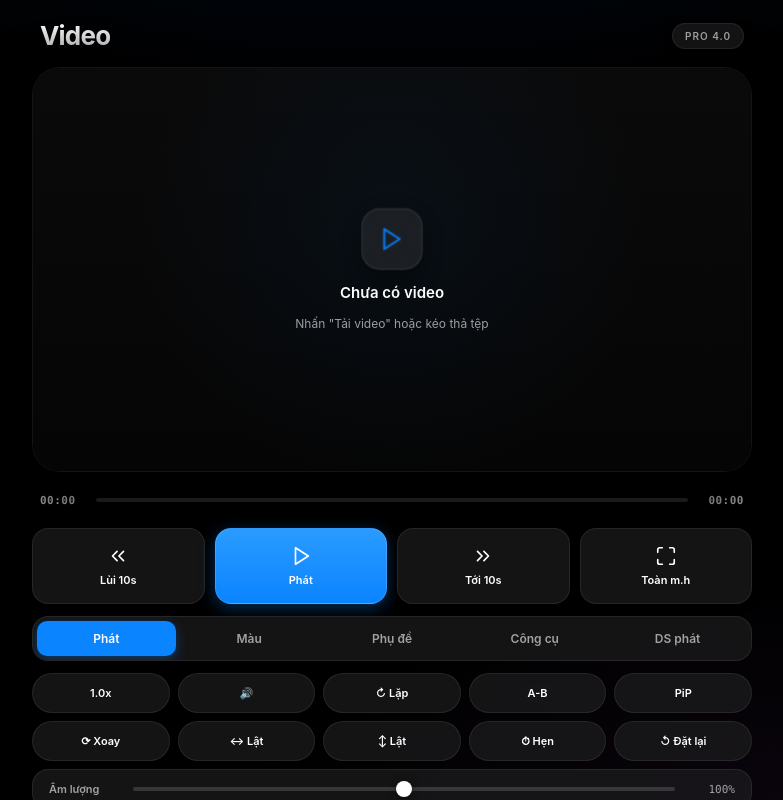
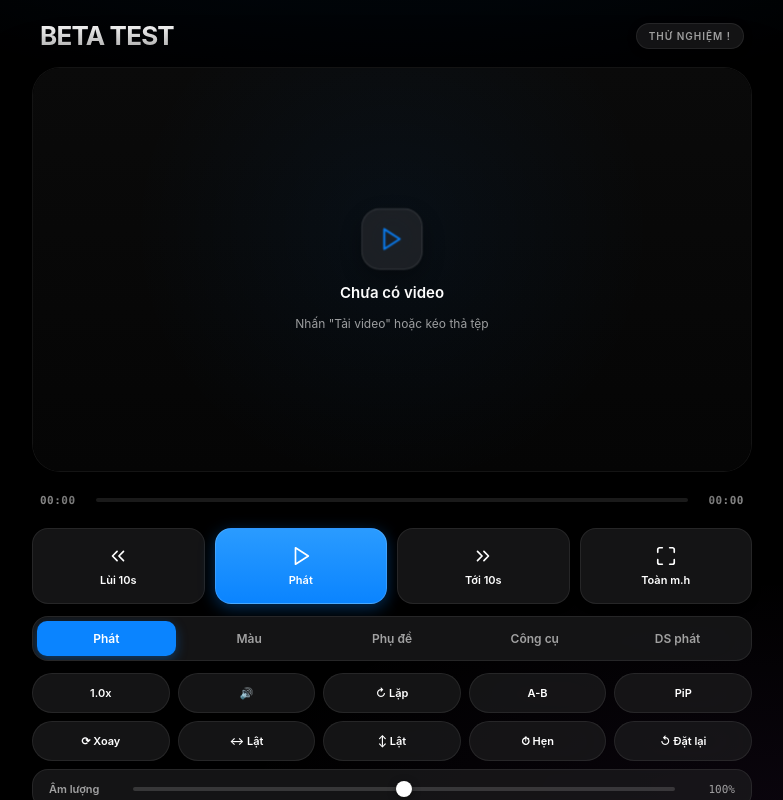
Before and after one commit to nakan0nino520/Editvide0, a plain HTML site: page index.html in a window 1280 px wide. Shown: the whole page, without its empty margins (248-1031 px from the left). Drawn offline with Linux system fonts and the light colour scheme.

Commit message:
Change header to 'BETA TEST' with new badge

```diff
--- a/index.html
+++ b/index.html
@@ -17,8 +17,8 @@
 <body>
     <div class="app">
         <div class="header">
-            <h1>Video</h1>
-            <span class="badge">PRO 4.0</span>
+            <h1>BETA TEST</h1>
+            <span class="badge">THỬ NGHIỆM !</span>
         </div>
 
         <!-- PLAYER -->
```
